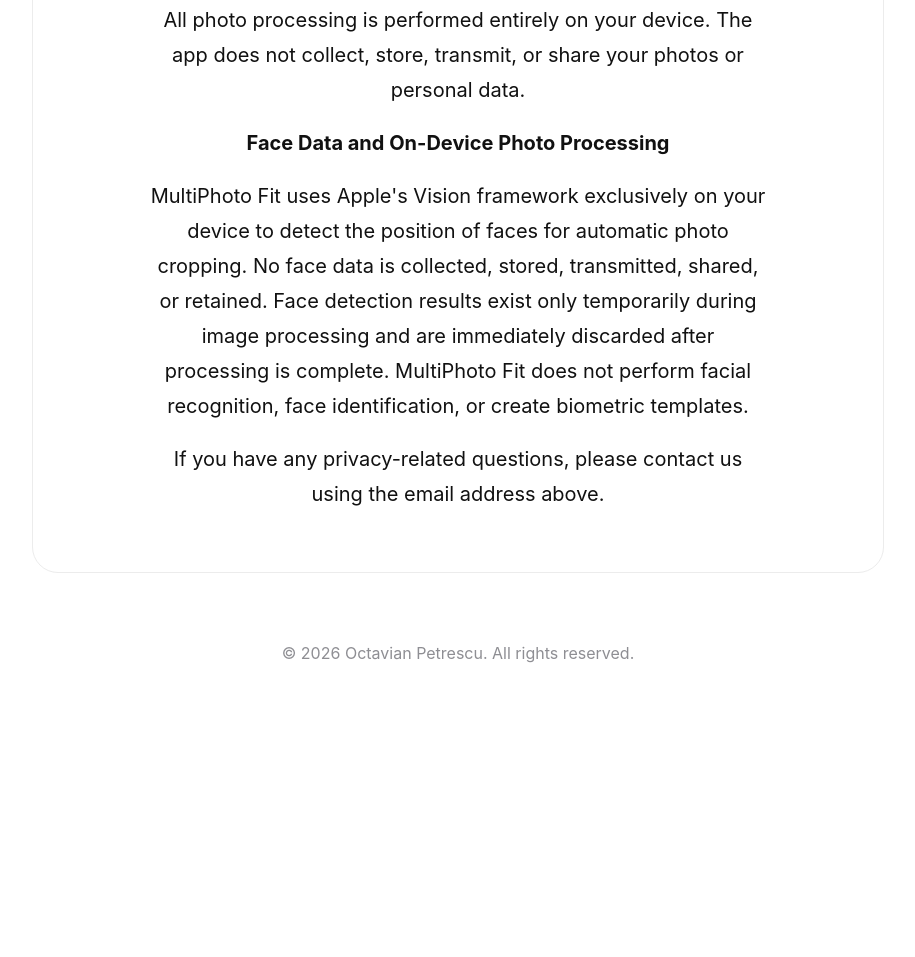
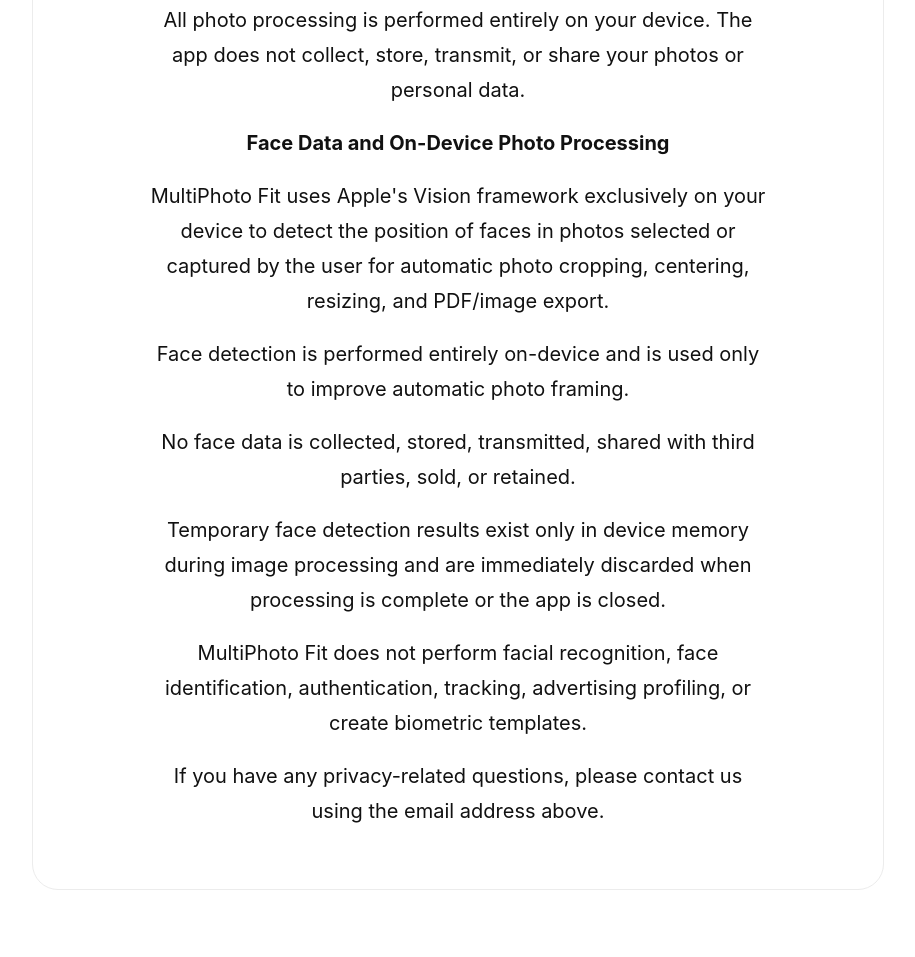
Before and after one commit to TaviStudio/multiphotofit, a plain HTML site: page index.html in a window 1280 px wide. Shown: the part 1536-2493 px from the top of the page, without its empty margins (182-1097 px from the left). Before the commit the page ends 2269 px from the top, so only its background shows below. Drawn offline with Linux system fonts and the light colour scheme.

Commit message:
Update privacy policy in index.html
Expanded privacy policy details regarding face detection and data handling.

```diff
--- a/index.html
+++ b/index.html
@@ -256,13 +256,31 @@
 
 <p>
 
-MultiPhoto Fit uses Apple's Vision framework exclusively on your device to detect the position of faces for automatic photo cropping.
+MultiPhoto Fit uses Apple's Vision framework exclusively on your device to detect the position of faces in photos selected or captured by the user for automatic photo cropping, centering, resizing, and PDF/image export.
 
-No face data is collected, stored, transmitted, shared, or retained.
+</p>
 
-Face detection results exist only temporarily during image processing and are immediately discarded after processing is complete.
+<p>
 
-MultiPhoto Fit does not perform facial recognition, face identification, or create biometric templates.
+Face detection is performed entirely on-device and is used only to improve automatic photo framing.
+
+</p>
+
+<p>
+
+No face data is collected, stored, transmitted, shared with third parties, sold, or retained.
+
+</p>
+
+<p>
+
+Temporary face detection results exist only in device memory during image processing and are immediately discarded when processing is complete or the app is closed.
+
+</p>
+
+<p>
+
+MultiPhoto Fit does not perform facial recognition, face identification, authentication, tracking, advertising profiling, or create biometric templates.
 
 </p>
 
```
